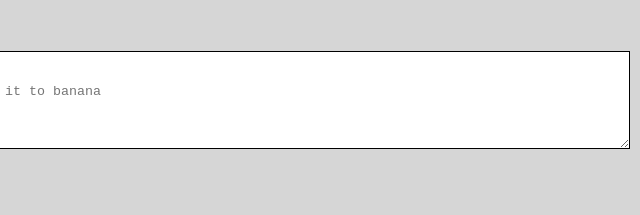
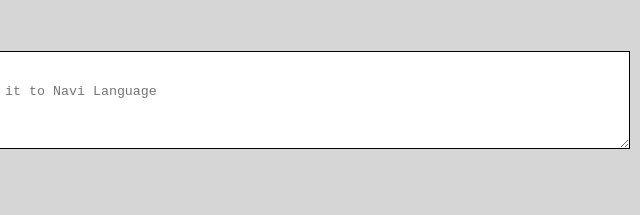
Before and after one commit to Prathish-codes/NeogCamp-Navi-Translator, a plain HTML site: page index.html in a window 1280 px wide. Shown: the part 141-356 px from the top of the page, 492-1132 px from the left. Drawn offline with Linux system fonts and the light colour scheme.

Commit message:
Update index.html

```diff
--- a/index.html
+++ b/index.html
@@ -15,7 +15,7 @@
     </header>
 
     <textarea id="txt-input"
-        placeholder="put your sentence in English here and we will convert it to banana"></textarea>
+        placeholder="put your sentence in English here and we will convert it to Navi Language"></textarea>
 
 
     <button  id="btn-translate">Translator</button>
```
